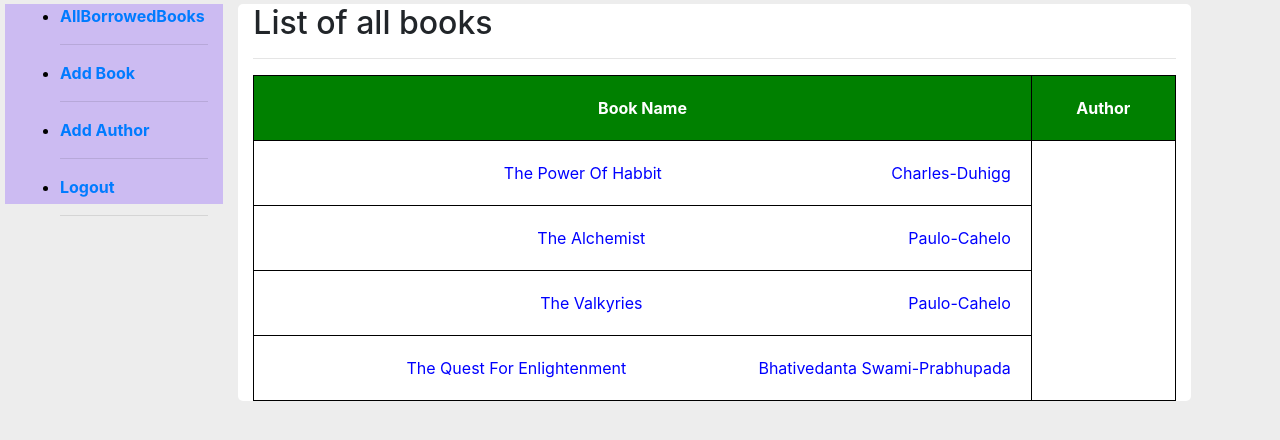
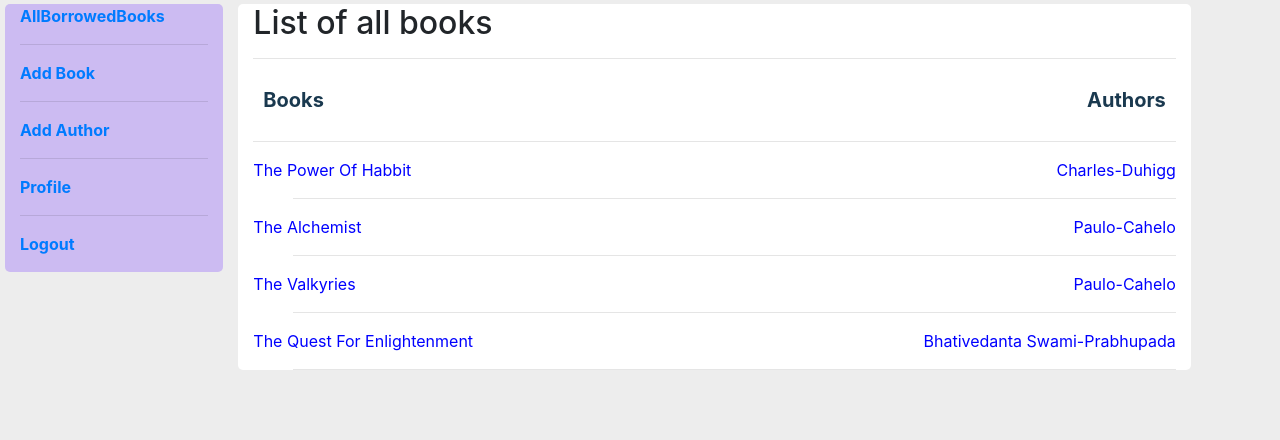
Before and after one commit to Geepeee/LibraryApp, a Django app: page /catalog/books/ in a window 1280 px wide. Shown: the part 56-496 px from the top of the page. Run offline with Django 3.2, Linux system fonts and the light colour scheme; a user stored in the database is signed in; data comes from the database, SQL or seed files in the repository; both versions use the stored data as it was after the commit; lists and menus that the app fills with data are empty.

Commit message:
Finall Touch before going to Testing
Table design,form validations and profile data added

```diff
--- a/catalog/models.py
+++ b/catalog/models.py
@@ -86,3 +86,11 @@ class Language(models.Model):
     def __str__(self):
         """for representation of the model"""
         return self.name
+
+class PhoneNumber(models.Model):
+
+    userdetails = models.OneToOneField(User, on_delete=models.CASCADE,null=False)
+    contact = models.CharField(max_length=12)
+
+    def __str__(self):
+        return f"{self.userdetails.username}'s contact is {self.contact}"
--- a/catalog/static/css/style.css
+++ b/catalog/static/css/style.css
@@ -6,8 +6,12 @@ body {
 .nostyle  a {
   text-decoration: none;
   color: blue;
+  margin-left: -40px;
 }
 
+.nostyle  {
+  list-style-type: none;
+}
 .container {
   background-color: white;
   border-radius: 5px;
@@ -23,10 +27,10 @@ body {
   color: black;
   font-weight: bold;
   border-radius: 5px;
+  margin-left: -40px;
 }
-.logio ul {
+.logio {
   list-style-type: none;
-
 }
 .logio a:hover{
   background-color: white;
@@ -43,22 +47,18 @@ body {
 .col-2 {
   background-color: #ccbbf2;
   margin-left: 20px;
-  height: 200px;
+  height: 100%;
+  border-radius: 5px;
 }
 
 table {
   border-collapse: collapse;
   width: 100%;
 }
-
-table, th, td {
-  border: 0.5px solid black;
-  text-align: center;
-  padding: 20px;
+th {
+  color: #1a394f;
+  padding: 10px;
+  font-size: 20px;
+  font-weight: bolder;
+  height: 10px;
 }
-table th {
-  background-color: green;
-  color: white;
-  text-align: center;
-  padding: 20px;
-}
--- a/catalog/templates/catalog/base.html
+++ b/catalog/templates/catalog/base.html
@@ -45,13 +45,14 @@
                      <li><a href="{% url 'catalog:bookcreate' %}" style="margin-right: 15px;">Add Book</a></li>
                      <hr>
                      <li><a href="{% url 'catalog:authorcreate' %}" style="margin-right: 15px;">Add Author</a></li>
+                     <hr>
                   {% else %}
                      <li><a href="{% url 'catalog:loanedbooks' %}" style="margin-right: 15px;">BorrowedBooks</a></li>
                      <hr>
                   {% endif %}
+                  <li><a href="{% url 'catalog:profile' user.id %}">Profile</li>
                   <hr>
                   <li><a href="{% url 'logout' %}">Logout</a></li>
-                  <hr>
                {% else %}
                   <li><a href="{% url 'login' %}">Login</a></li>
                {% endif %}
--- a/catalog/templates/catalog/list.html
+++ b/catalog/templates/catalog/list.html
@@ -17,16 +17,20 @@
    <h2>List of all books</h2>
    <hr>
    {% if booklist %}
-     <table>
-       <tr>
-       <th>Book Name</th>
-       <th>Author</th>
-       </tr>
+      <table>
+        <tr>
+          <th>Books</th>
+          <th style="float:right;">Authors</th>
+        </tr>
+      </table>
+      <hr>
+      <ul>
        {% for book in booklist %}
-       <tr class="nostyle"><td><a href="{% url 'catalog:bookdetail' book.id %}">{{ book.title }} </a>
-         <a style="float: right;" href="{% url 'catalog:authorDetail' book.author.id %}">{{ book.author }}</a></td></tr>
+       <li class="nostyle"><a href="{% url 'catalog:bookdetail' book.id %}">{{ book.title }} </a>
+         <a style="float: right;" href="{% url 'catalog:authorDetail' book.author.id %}">{{ book.author }}</a></li>
+         <hr>
        {% endfor %}
-     </table>
+      </ul>
    {% else %}
       <h2>There are no books in the library.</h2>
       <small>Sorry for inconvience</small>
--- a/catalog/templates/catalog/renewal_book.html
+++ b/catalog/templates/catalog/renewal_book.html
@@ -4,7 +4,7 @@
 <title>Renewal Book</title>
 {% endblock %}
 {% block content %}
-   <h2><strong>Renew: </strong>{{ book_instance.book.title }}</h2>
+   <h2>Renew: {{ book_instance.book.title }}</h2>
    <hr>
    <p><strong>Borrower: </strong>{{ book_instance.borrower }}</p>
    <hr>
--- a/catalog/urls.py
+++ b/catalog/urls.py
@@ -20,4 +20,5 @@ urlpatterns = [
     path('books/<int:pk>/bookupp/',views.BookUpdateView.as_view(), name="bookupdate"),
     path('books/<int:pk>/bookdelete/',views.BookDeleteView.as_view(),name="bookdelete"),
     path('register/',views.register, name="Userregister"),
+    path('profile/<int:pk>/',views.UserProfile.as_view(),name="profile"),
 ]
--- a/catalog/views.py
+++ b/catalog/views.py
@@ -1,11 +1,12 @@
 from django.shortcuts import render,redirect,get_object_or_404
-from catalog.models import Book,BookInstance,Author,Language,Genre
+from catalog.models import Book,BookInstance,Author,Language,Genre,PhoneNumber
 from django.views.generic import ListView,DetailView,CreateView,DeleteView,UpdateView
 from django.db.models import Sum
 from django.contrib.auth.decorators import login_required, permission_required
 from django.contrib.auth.mixins import LoginRequiredMixin
-from catalog.forms import RenewLoanBook,UserRegister
+from catalog.forms import RenewLoanBook,UserRegister,UserProfileForm,UserProfileDetails
 from django.urls import reverse_lazy
+from django.contrib.auth.models import User
 import datetime
 # Create your views here.
 @login_required
@@ -41,7 +42,7 @@ def register(request):
     else:
         userdata = UserRegister()
     ctx = {
-       'form': userdata
+       'form': userdata,
     }
     return render(request,'catalog/register.html',ctx)
 
@@ -99,6 +100,7 @@ def renew_books(request,pk):
     book_instance = get_object_or_404(BookInstance,id=pk)
     if request.method == "POST":
         form = RenewLoanBook(request.POST)
+        print(form)
         if form.is_valid():
             book_instance.due_back = form.cleaned_data['renewal_date']
             book_instance.save()
@@ -147,3 +149,12 @@ class BookDeleteView(LoginRequiredMixin,DeleteView):
     model = Book
     template_name = 'catalog/book_confirm_delete.html'
     success_url = reverse_lazy('catalog:booklist')
+
+class UserProfile(UpdateView):
+    model = User
+    def get(self,request,pk):
+        user = UserProfileForm(instance=request.user)
+        ctx = {'form':user}
+        return render(request,'catalog/profile.html',ctx)
+    def post(self,request,pk):
+        user = get_object_or_404(User,id=pk)
```
Also changed, not shown: catalog/forms.py (+15 -6 lines), catalog/templates/catalog/profile.html (added, +15 -0 lines), catalog/migrations/0005_phonenumber.py (added), db.sqlite3.
